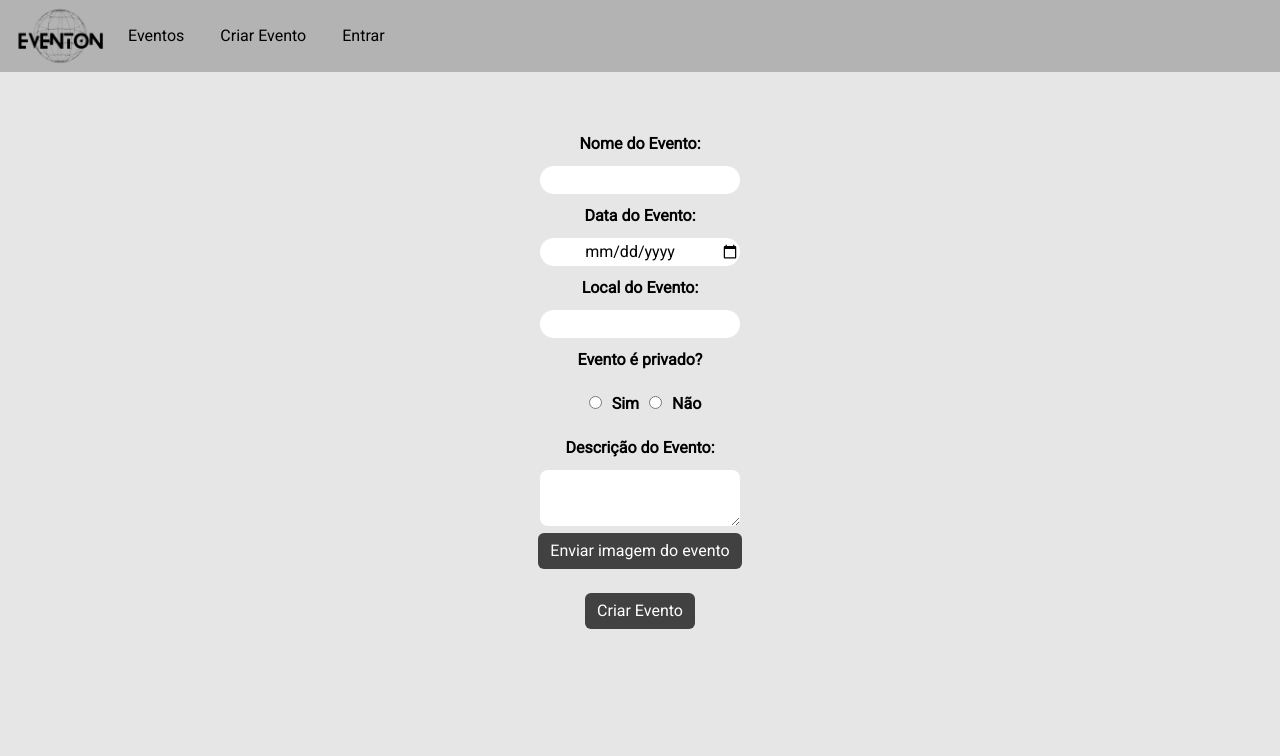
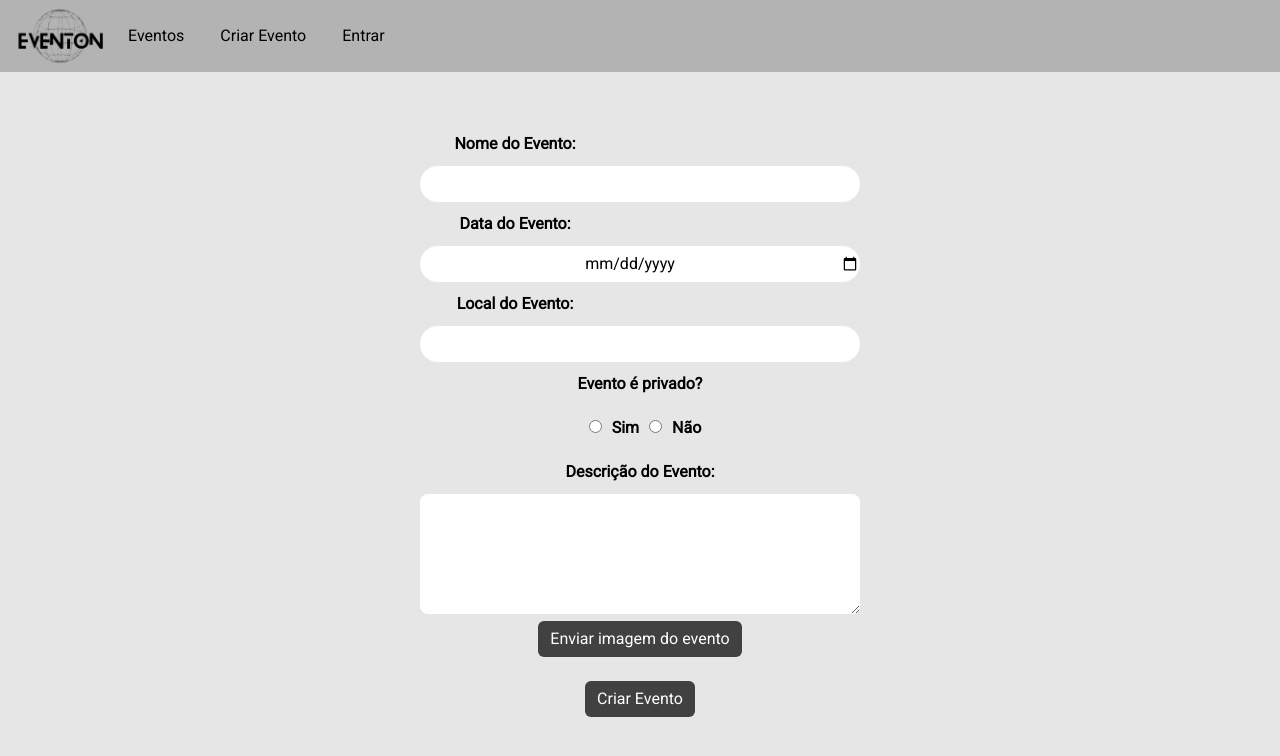
Before and after one commit to PaPaPaulitos/Trabalho-aplicacoes-na-Internet, a React (Create React App) app in the folder src/my-app/: page /createevent in a window 1280 px wide. Shown: the top 756 px of the page. Built offline with nearby package versions, Linux system fonts and the light colour scheme.

Commit message:
Version 0.9 Create Event

```diff
--- a/src/my-app/src/Components/EventDesc/EventDesc.css
+++ b/src/my-app/src/Components/EventDesc/EventDesc.css
@@ -10,7 +10,3 @@
     border-style: solid;
     border-width: 3px;
 }
-
-.event_p {
-
-}
--- a/src/my-app/src/Components/FormCreateEvent/FormCreateEvent.css
+++ b/src/my-app/src/Components/FormCreateEvent/FormCreateEvent.css
@@ -24,6 +24,10 @@
     font-weight: bold;
     margin-bottom: 10px;
     margin-top: 10px;
+}
+
+.lateral{
+    margin-right: 250px;
 }
 
 
@@ -57,12 +61,22 @@ input[type="date"]{
 }
 
 .text_form{
-    height: 3.5vh;
-    width: 25vh;
+    height: 4.5vh;
+    width: 55vh;
     border-radius: 30px;
     border: 0px solid;
     text-align: center;
     animation: changeColor 1s linear alternate;
+}
+
+#data_evento {
+    height: 4.5vh;
+    width: 55vh;
+}
+
+#descricao_evento {
+    height: 15vh;
+    width: 55vh;
 }
 
 input[type="radio"]{
--- a/src/my-app/src/Components/FormCreateEvent/FormCreateEvent.tsx
+++ b/src/my-app/src/Components/FormCreateEvent/FormCreateEvent.tsx
@@ -9,15 +9,15 @@ function FromCreateEvent() {
     return (
         <div className='container'>
             <form action="" method="post">
-                <label htmlFor="createEvent" className='label_form'>Nome do Evento:</label>
+                <label htmlFor="createEvent" className='label_form lateral'>Nome do Evento:</label>
                 <br/>
                 <input type="text" name="nome_evento" id="nome_evento" className='text_form' />
                 <br/>
-                <label htmlFor="createEvent" className='label_form' >Data do Evento:</label>
+                <label htmlFor="createEvent" className='label_form lateral' >Data do Evento:</label>
                 <br/>
                 <input type="date" name="data_evento" id="data_evento" className='text_form' />
                 <br/>
-                <label htmlFor="createEvent" className='label_form'>Local do Evento:</label>
+                <label htmlFor="createEvent" className='label_form lateral'>Local do Evento:</label>
                 <br/>
                 <input type="text" name="local_evento" id="local_evento" className='text_form' />
                 <br/>
```
